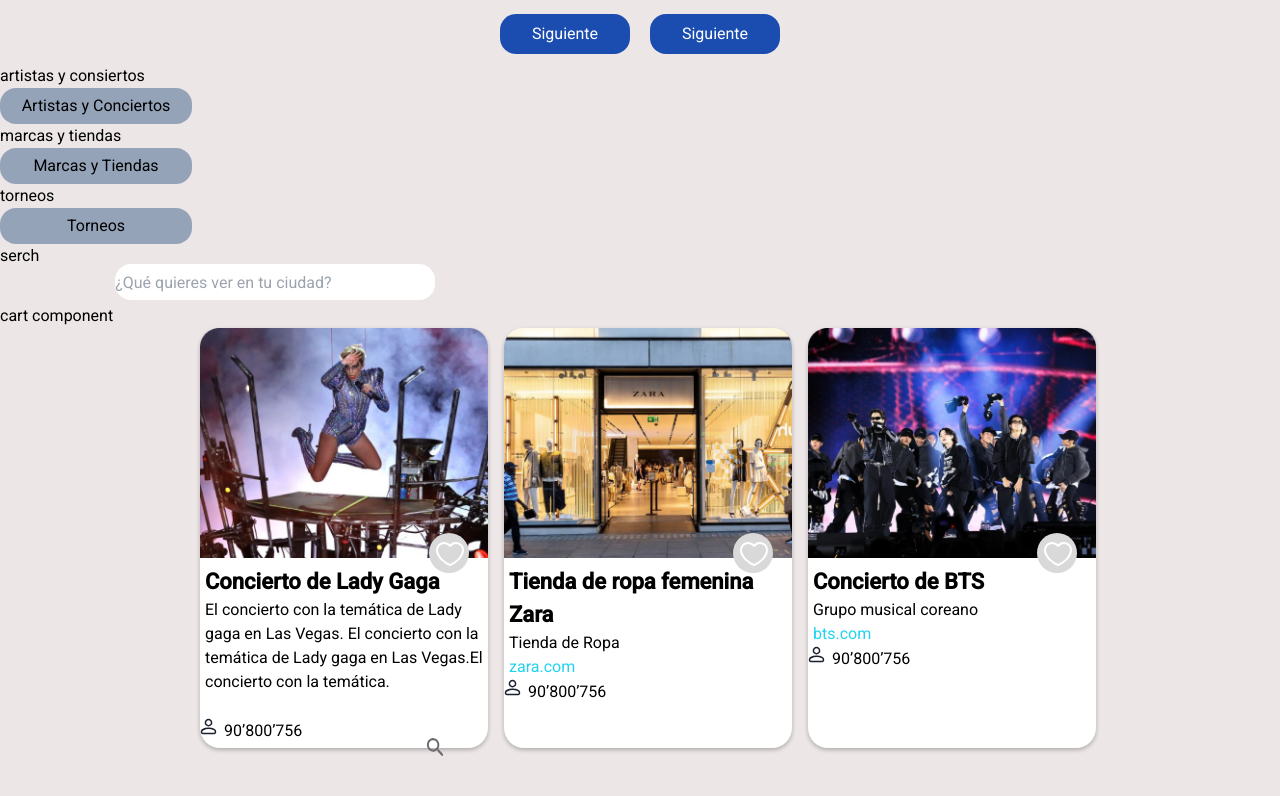
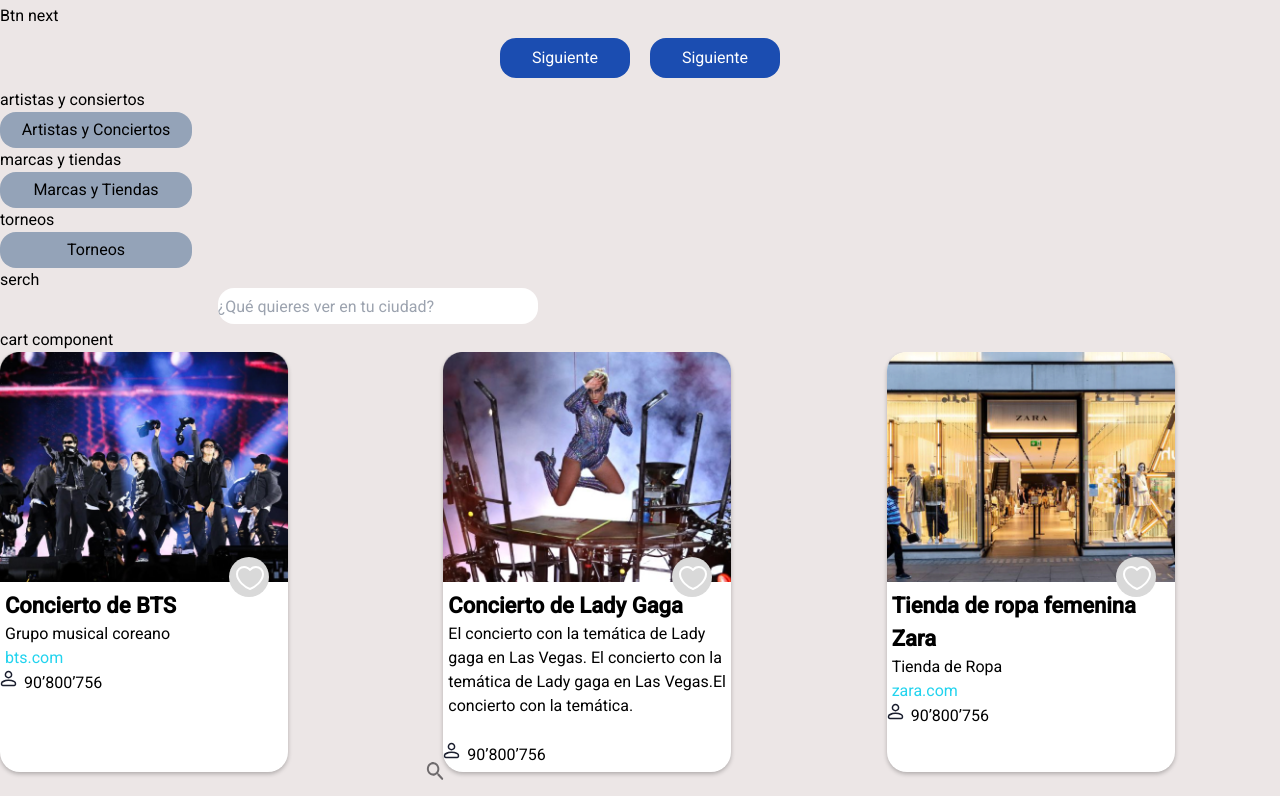
Before and after one commit to hernanmartinez1209/repo_proyecto_academlo, a Next.js app: page / in a window 1280 px wide. Shown: the part 1344-2140 px from the top of the page. Before the commit the page ends 2103 px from the top, so only its background shows below. Built offline with nearby package versions, Linux system fonts and the light colour scheme.

Commit message:
feat: add slider

```diff
--- a/components/Btn_next_page.tsx
+++ b/components/Btn_next_page.tsx
@@ -1,6 +1,6 @@
 const Btn_next_page = () => {
   return (
-    <div className=" h-20 flex justify-center">
+    <div className=" h-20 flex justify-center  left-02">
       <svg
         className=" relative  bottom-1"
         width="53"
@@ -18,7 +18,7 @@
         <img src="../flecha.png" alt="" />
       </picture>
       <div>
-        <svg
+        {/* <svg
           className=" relative  top-1"
           width="53"
           height="53"
@@ -33,7 +33,7 @@
         </svg>
         <picture className=" relative left-3 bottom-10">
           <img src="../flecha.png" alt="" />
-        </picture>
+        </picture> */}
       </div>
     </div>
   );
--- a/components/Cart.tsx
+++ b/components/Cart.tsx
@@ -1,3 +1,5 @@
+import 'swiper/css';
+import { Swiper, SwiperSlide } from 'swiper/react';
 import Likes from './Likes';
 const Cart = () => {
   const db = [
@@ -28,12 +30,44 @@
   const userVotos = db.map((user) => user.votos);
   return (
     //
-    <article className="w-full flex justify-center gap-4 ">
-      <div>
-        {/* {
-          db.map((user) => )
-        } */}
+    <article className=" flex justify-center gap-4 pad addpadding">
+      <Swiper
+        spaceBetween={50}
+        slidesPerView={3}
+        onSlideChange={() => console.log('slide change')}
+        onSwiper={(swiper) => console.log(swiper)}
+      >
+        <SwiperSlide>
+          <div className="w-72  color_cart">
+            <picture>
+              <img src={userImg[2]} alt="" />
+            </picture>
+
+            <Likes />
+            <article className="relative bottom-16">
+              <h1 className="h1_cart padig-left"> {userName[2]} </h1>
+              <p className="padig-left">{userDescripcio[2]}</p>
+              <a href="bts.com" className="text-cyan-400 padig-left">
+                bts.com
+              </a>
+              <svg
+                width="17"
+                height="17"
+                viewBox="0 0 17 17"
+                fill="none"
+                xmlns="http://www.w3.org/2000/svg"
+              >
+                <path
+                  d="M1.89245 12.3777L1.8923 12.378C1.68621 12.7134 1.5835 13.0765 1.5835 13.4833V14.2499C1.5835 14.5763 1.69105 14.8374 1.92733 15.0737C2.16269 15.3091 2.42338 15.4166 2.75016 15.4166H14.2502C14.5768 15.4166 14.8379 15.3092 15.074 15.0737C15.3094 14.8377 15.4168 14.5765 15.4168 14.2499V13.4833C15.4168 13.0765 15.3141 12.7134 15.108 12.378L15.1079 12.3777C14.8992 12.0378 14.6301 11.7872 14.2932 11.612C13.3524 11.1421 12.4008 10.7915 11.438 10.558C10.4738 10.3248 9.49492 10.2083 8.50016 10.2083C7.5054 10.2083 6.52654 10.3248 5.56233 10.558L1.89245 12.3777ZM1.89245 12.3777C2.10108 12.0378 2.37019 11.7873 2.7071 11.6121M1.89245 12.3777L2.7071 11.6121M2.7071 11.6121C3.64777 11.1422 4.59919 10.7916 5.5619 10.5581L2.7071 11.6121ZM8.50016 7.74992C7.64649 7.74992 6.93437 7.45471 6.3232 6.84355C5.71204 6.23238 5.41683 5.52026 5.41683 4.66659C5.41683 3.81291 5.71204 3.10079 6.3232 2.48962C6.93437 1.87846 7.64649 1.58325 8.50016 1.58325C9.35384 1.58325 10.066 1.87846 10.6771 2.48962C11.2883 3.10079 11.5835 3.81291 11.5835 4.66659C11.5835 5.52026 11.2883 6.23238 10.6771 6.84355C10.066 7.45471 9.35384 7.74992 8.50016 7.74992Z"
+                  stroke="#1A1E2E"
+                  strokeWidth="1.5"
+                />
+              </svg>
+              <p className=" relative left-6 bottom-4"> {userVotos[0]} </p>
+            </article>
           </div>
+        </SwiperSlide>
+        <SwiperSlide>
           <div className="w-72  color_cart">
             <picture>
               <img src={userImg[0]} alt="" />
@@ -60,7 +94,8 @@
               <p className=" relative left-6 bottom-4"> {userVotos[0]} </p>
             </article>
           </div>
-
+        </SwiperSlide>
+        <SwiperSlide>
           <div className="w-72  color_cart">
             <picture>
               <img src={userImg[1]} alt="" />
@@ -89,7 +124,8 @@
               <p className=" relative left-6 bottom-4"> {userVotos[0]} </p>
             </article>
           </div>
-
+        </SwiperSlide>
+        <SwiperSlide>
           <div className="w-72  color_cart">
             <picture>
               <img src={userImg[2]} alt="" />
@@ -118,6 +154,9 @@
               <p className=" relative left-6 bottom-4"> {userVotos[0]} </p>
             </article>
           </div>
+        </SwiperSlide>
+        ...
+      </Swiper>
     </article>
   );
 };
--- /dev/null
+++ b/components/SliderImgs.tsx
@@ -0,0 +1,24 @@
+import 'swiper/css';
+import { Swiper, SwiperSlide } from 'swiper/react';
+const SliderImgs = () => {
+  return (
+    <Swiper
+      spaceBetween={50}
+      slidesPerView={3}
+      onSlideChange={() => console.log('slide change')}
+      onSwiper={(swiper) => console.log(swiper)}
+    >
+      <SwiperSlide>
+        <picture>
+          <img src="../Rectangle 21.jpg" alt="" />
+        </picture>
+      </SwiperSlide>
+      <SwiperSlide>Slide 2</SwiperSlide>
+      <SwiperSlide>Slide 3</SwiperSlide>
+      <SwiperSlide>Slide 4</SwiperSlide>
+      ...
+    </Swiper>
+  );
+};
+
+export default SliderImgs;
--- a/package.json
+++ b/package.json
@@ -22,6 +22,7 @@
     "next": "13.1.1",
     "react": "18.2.0",
     "react-dom": "18.2.0",
+    "swiper": "^8.4.6",
     "typescript": "4.9.4"
   },
   "engines.": {
--- a/styles/globals.css
+++ b/styles/globals.css
@@ -115,12 +115,25 @@
     width: 1360px
   }
 
-  .centarItemen {
+  .left-02 {
     position: relative;
-    left: 38%;
+    top: 25rem;
+    /* 224px */
+    left: 610px;
+    z-index: 5000;
+  }
 
+  .addpadding {
+    padding: 100px;
   }
 }
+
+.centarItemen {
+  position: relative;
+  left: 38%;
+
+}
+
 
 
 
```
Also changed, not shown: 2 other files (tests, documents, lock files or other folders). Lines whose indentation alone changed are shown as unchanged.
